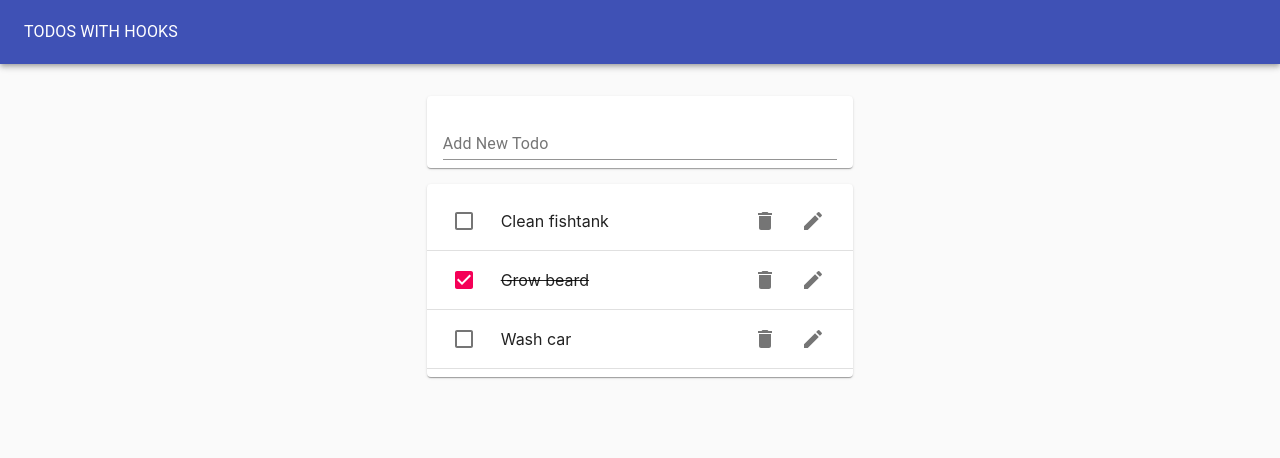
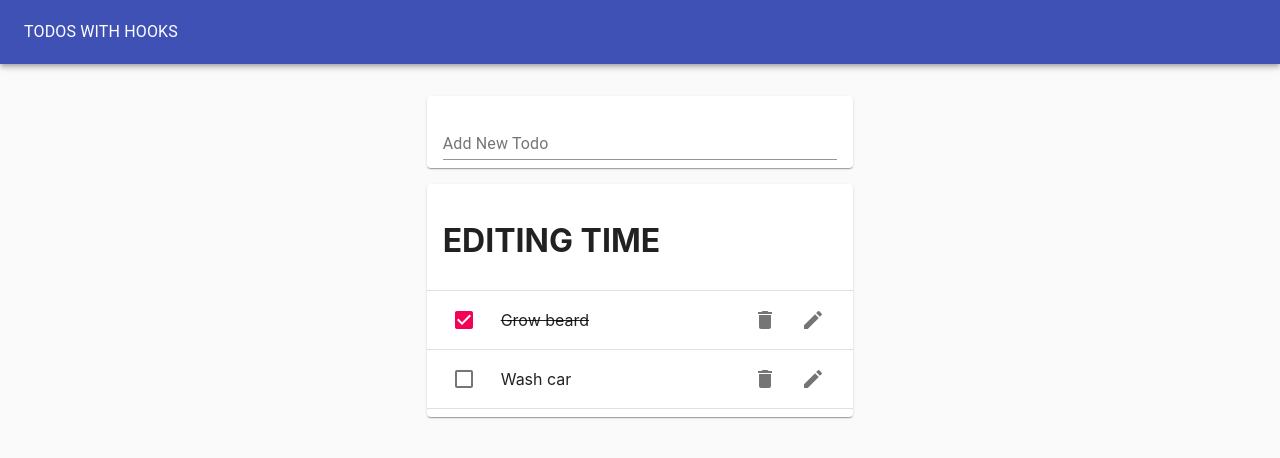
Before and after one commit to mclov/react-hooks-app, a React (Create React App) app: page / in a window 1280 px wide. Both pictures are taken after a click on the button 813 px from the left and 221 px from the top of the page. Shown: the top 458 px of the page. Built offline with nearby package versions, Linux system fonts and the light colour scheme.

Commit message:
Add useToggleState hook

```diff
--- a/src/Todo.js
+++ b/src/Todo.js
@@ -1,4 +1,5 @@
 import React from 'react';
+import useToggleState from './hooks/useToggleState';
 import ListItem from '@material-ui/core/ListItem';
 import ListItemText from '@material-ui/core/ListItem';
 import Checkbox from '@material-ui/core/Checkbox';
@@ -8,18 +9,23 @@ import EditIcon from '@material-ui/icons/Edit';
 import ListItemSecondaryAction from '@material-ui/core/ListItemSecondaryAction';
 
 export default function Todo({ id, task, completed, removeTodo, toggleTodo }) {
+  const [isEditing, toggle] = useToggleState(false);
   return (
     <ListItem>
+      {isEditing ? <h1>EDITING TIME</h1> :
+        <>
           <Checkbox tabIndex={-1} checked={completed} onClick={() => toggleTodo(id)} />
           <ListItemText style={{ textDecoration: completed ? 'line-through' : 'none' }}>{task}</ListItemText>
           <ListItemSecondaryAction>
             <IconButton aria-label='Delete' onClick={() => removeTodo(id)}>
               <DeleteIcon />
             </IconButton>
-        <IconButton>
+            <IconButton onClick={toggle}>
               <EditIcon aria-label='Edit' />
             </IconButton>
           </ListItemSecondaryAction>
+        </>
+      }
     </ListItem>
   )
 }
--- /dev/null
+++ b/src/hooks/useToggleState.js
@@ -0,0 +1,12 @@
+import { useState } from 'react';
+
+function useToggle(initialVal = false) {
+  const [state, setState] = useState(initialVal);
+  const toggle = () => {
+    setState(!state);
+  };
+
+  return [state, toggle];
+}
+
+export default useToggle;
```
Also changed, not shown: src/EditTodoForm.js (added, +9 -0 lines). Lines whose indentation alone changed are shown as unchanged.
